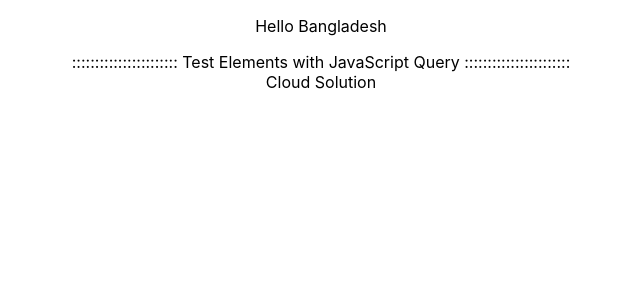
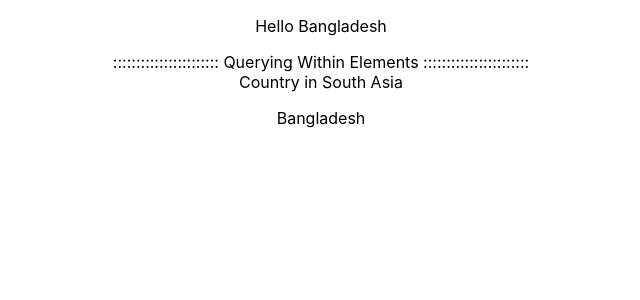
Before and after one commit to SymuNadeeM/React-Testing, a React (Create React App) app: page / in a window 1280 px wide. Shown: the top 300 px of the page, without its empty margins (319-959 px from the left). Built offline with nearby package versions, Linux system fonts and the light colour scheme.

Commit message:
Querying Within Elements

```diff
--- a/src/App.js
+++ b/src/App.js
@@ -7,25 +7,33 @@ import "./App.css";
 function App() {
   // const [data, setData] = useState("")
   // let log = true  {QueryBy}
-  const [data, setData] = useState(false)
-  useEffect(()=>{
-    setTimeout(()=>{
-      setData(true)
-    },3000)
-  },[])
+  const [data, setData] = useState(false);
+  useEffect(() => {
+    setTimeout(() => {
+      setData(true);
+    }, 3000);
+  }, []);
   return (
     <div className="App">
       <p>Hello Bangladesh</p>
 
       <div>
-      ::::::::::::::::::::::: Test Elements with JavaScript Query  :::::::::::::::::::::::
-      <br />
-      <div id="testId">
-        Cloud Solution
-      </div>
+        ::::::::::::::::::::::: Querying Within Elements :::::::::::::::::::::::
+        <br />
+        <div>
+          Country in South Asia
+          <p>Bangladesh</p>
+        </div>
       </div>
 
-       {/* <div>
+      {/* <div>
+        ::::::::::::::::::::::: Test Elements with JavaScript Query
+        :::::::::::::::::::::::
+        <br />
+        <div id="testId">Cloud Solution</div>
+      </div> */}
+
+      {/* <div>
        ::::::::: findBy and findAllBy :::::::::
        {data ? <div>Data is Found</div> : <div>Data is NOT Found</div> }
        </div> */}
@@ -35,7 +43,6 @@ function App() {
       <br />
       {log ? <button>Logout</button> : <button>LogIn</button> }
       </div> */}
-
 
       {/* <p>Test on Change </p> */}
       {/* <input type="text" value={data} onChange={(e)=>{setData(e.target.value + "test")}} /> */}
@@ -124,7 +131,6 @@ function App() {
         <br />
         <h3>At the end of the day orange</h3>
       </div> */}
-
     </div>
   );
 }
```
Also changed, not shown: 1 other file (tests, documents, lock files or other folders).
